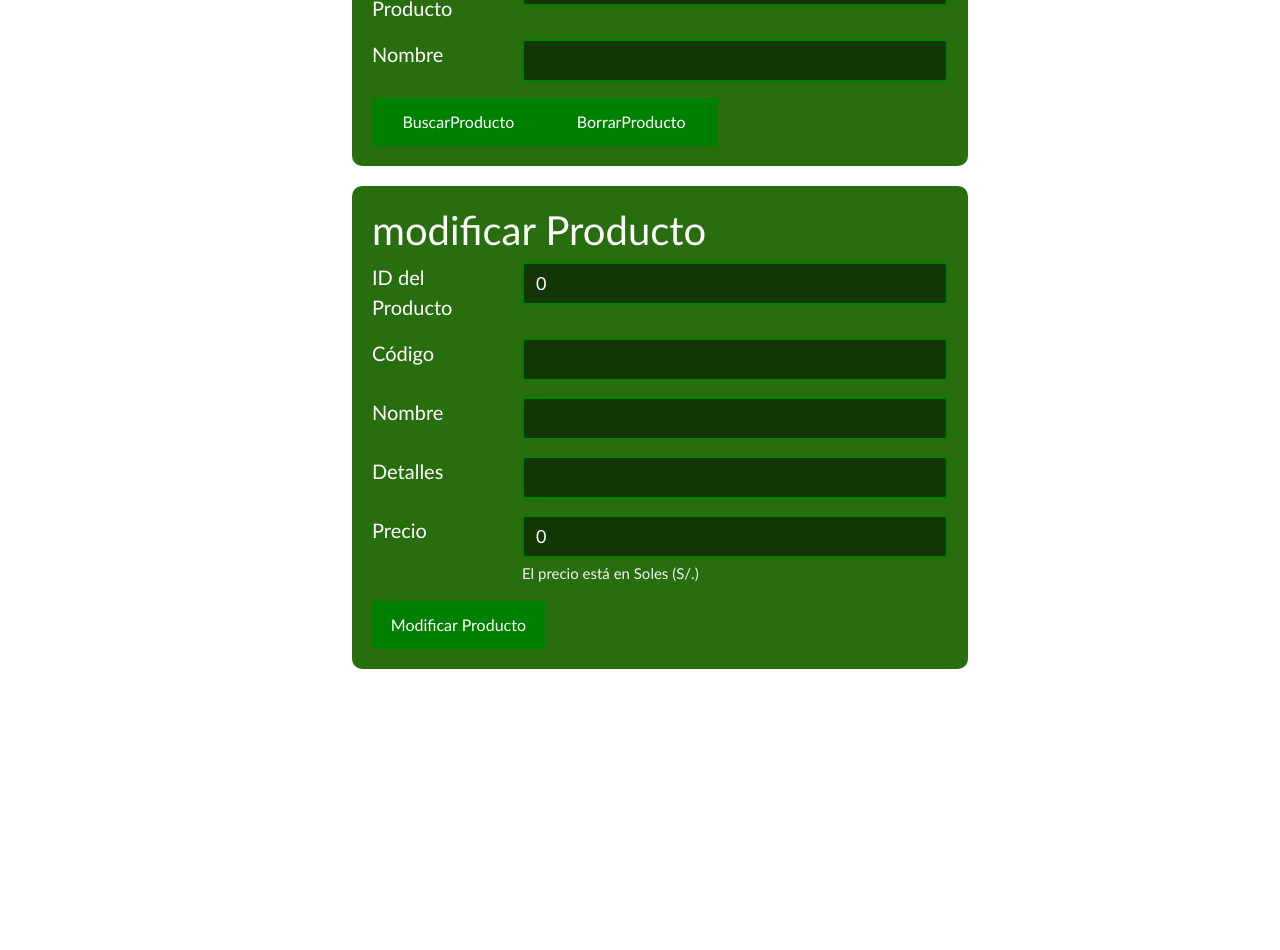
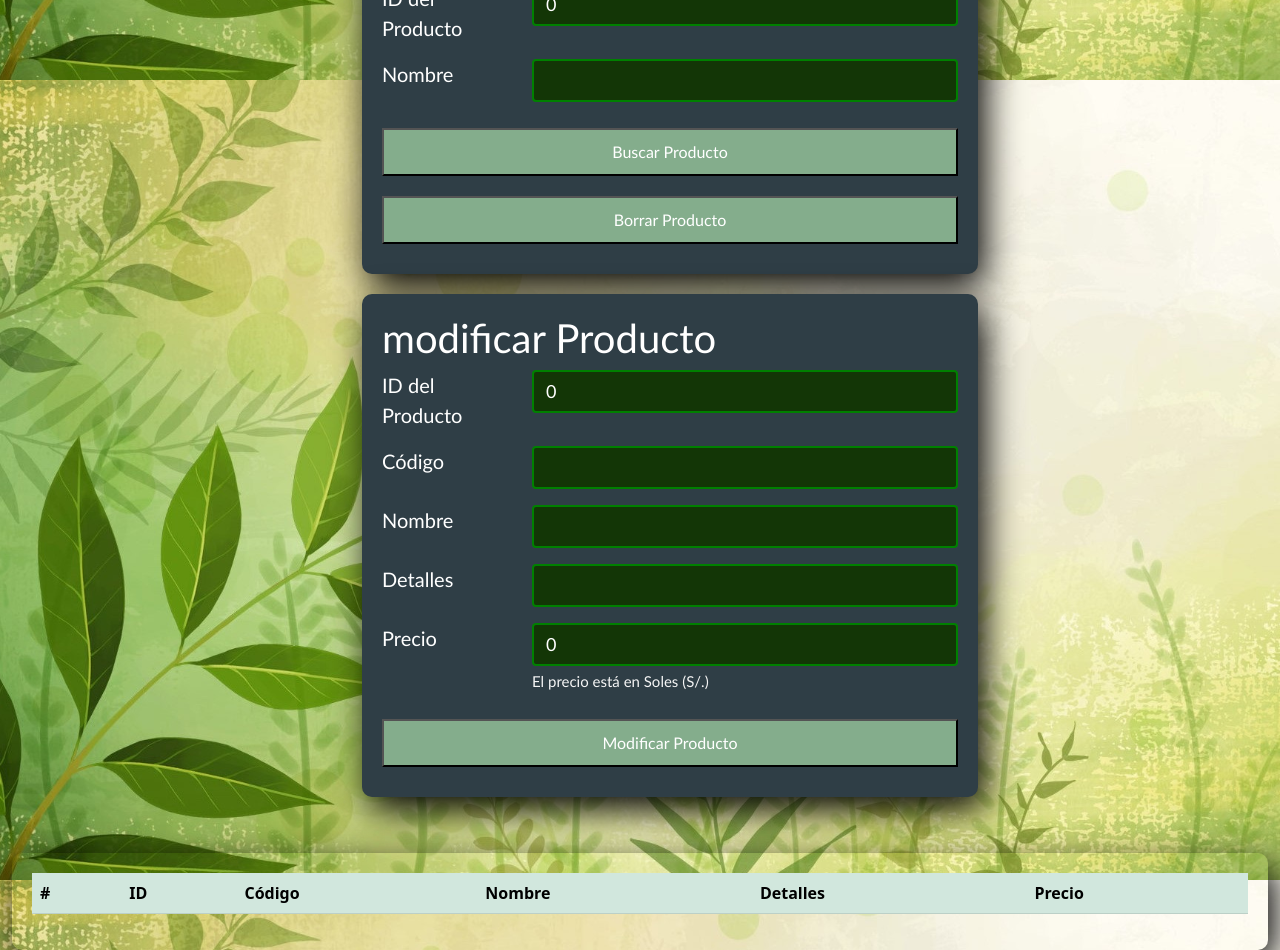
Before and after one commit to Desangrador/APS_angular, an Angular app: page / in a window 1280 px wide. Shown: the part 720-1670 px from the top of the page. Before the commit the page ends 1389 px from the top, so only its background shows below. Built offline with nearby package versions, Linux system fonts and the light colour scheme.

Commit message:
Productos-Final

```diff
--- a/src/app/app.component.css
+++ b/src/app/app.component.css
@@ -2,13 +2,14 @@
 
 .form-registro {
     width: 100%;
-    background: #286e0e;
+    background: #2f3e46;
     padding: 20px;
-    margin-left: 20px;
+    margin-left: 30px;
     margin-top: 20px;
     border-radius: 10px;
     font-family: "calibri";
     color: white;
+    box-shadow: 7px 13px 37px #000;
 }
 
 .labels {
@@ -26,14 +27,21 @@
     font-family: "calibri";
     font-size: 18px;
     color: white;
+
 }
 
 .form-registro .button {
-    width: 30%;
-    background: green;
-    border: none;
-    padding: 12px;
+    width: 100%;
+    padding: 10px;
+    margin: 10px 0;
+    background: #84ad8c;
     color: white;
-    margin: auto;
-    font-size: 16px;
 }
+.table-list {
+    padding: 20px;
+    border-radius: 10px;
+    box-shadow: 7px 13px 37px #000;
+}
+.invi{
+    opacity: 0%;
+}
--- a/src/app/app.component.html
+++ b/src/app/app.component.html
@@ -77,12 +77,11 @@
     </div>
   </div>
 </div>
-<!-- Buscar un Producto -->
+<!-- Buscar y Borrar un Producto -->
 
 <div class="container-fluid">
   <div class="row">
-    <div class="col-1 col-xl-3">
-    </div>
+    <div class="col-1 col-xl-3"></div>
     <div class="col-10 col-xl-6">
       <div class="form-registro">
         <h1 class = "txtcentro">Buscar Producto</h1>
@@ -98,13 +97,12 @@
             <div class="col-9"><input class = "form-control" disabled = "true" [(ngModel)]="bnombre" type="text"></div>
           </div>
         </div>
-        <button type="submit" class="button" (click)="onBuscar()">BuscarProducto</button>
-        <button type="submit" class="button" (click)="onBorrar()">BorrarProducto</button>
+        <button type="submit" class="button" (click)="onBuscar()">Buscar Producto</button>
+        <button type="submit" class="button" (click)="onBorrar()">Borrar Producto</button>
       </div>
     </div>
 
-    <div class="col-1 col-xl-3">
-    </div>
+    <div class="col-1 col-xl-3"></div>
   </div>
 </div>
 
@@ -160,3 +158,32 @@
     </div>
   </div>
 </div>
+<div class="container-fluid">
+  <div class="row">
+    <h1 class="invi"> espacio para la tabla</h1>
+  </div>
+    <div class="table-list">
+      <table class="table table-success table-striped">
+        <thead>
+          <tr>
+            <th scope="col">#</th>
+            <th scope="col">ID</th>
+            <th scope="col">Código</th>
+            <th scope="col">Nombre</th>
+            <th scope="col">Detalles</th>
+            <th scope="col">Precio</th>
+          </tr>
+        </thead>
+        <tbody>
+          <tr *ngFor="let Producto of ListaProductos(); index as i">
+            <th scope=""></th>
+            <td>{{ Producto.id }}</td>
+            <td>{{ Producto.codigo }}</td>
+            <td>{{ Producto.nombre }}</td>
+            <td>{{ Producto.detalles }}</td>
+            <td>{{ Producto.precio }}</td>
+          </tr>
+        </tbody>
+      </table>
+    </div>
+</div>
--- a/src/app/app.component.ts
+++ b/src/app/app.component.ts
@@ -20,6 +20,10 @@
   anombre: string = ""
   adetalles: string = ""
   aprecio: number = 0
+
+  ListaProductos(): Producto[]{
+    return Productos;
+  }
 
 
   onCrearPRoducto(){
@@ -143,6 +147,14 @@
         this.i++
       }
     }
+    this.bid = 0
+    this.bnombre = ""
+
+    this.mid = 0
+    this.mcodigo  = ""
+    this.mnombre = ""
+    this.mdetalles  = ""
+    this.mprecio  = 0
   }
 
   onModificar(){
--- a/src/styles.css
+++ b/src/styles.css
@@ -1 +1,7 @@
 /* You can add global styles to this file, and also import other style files */
+body {
+    background-image: url(./assets/fondo.jpg);
+    background-size: cover;
+    background-position: center;
+    background-attachment: fixed;
+}
```
Also changed, not shown: src/assets/fondo.jpg (added).
